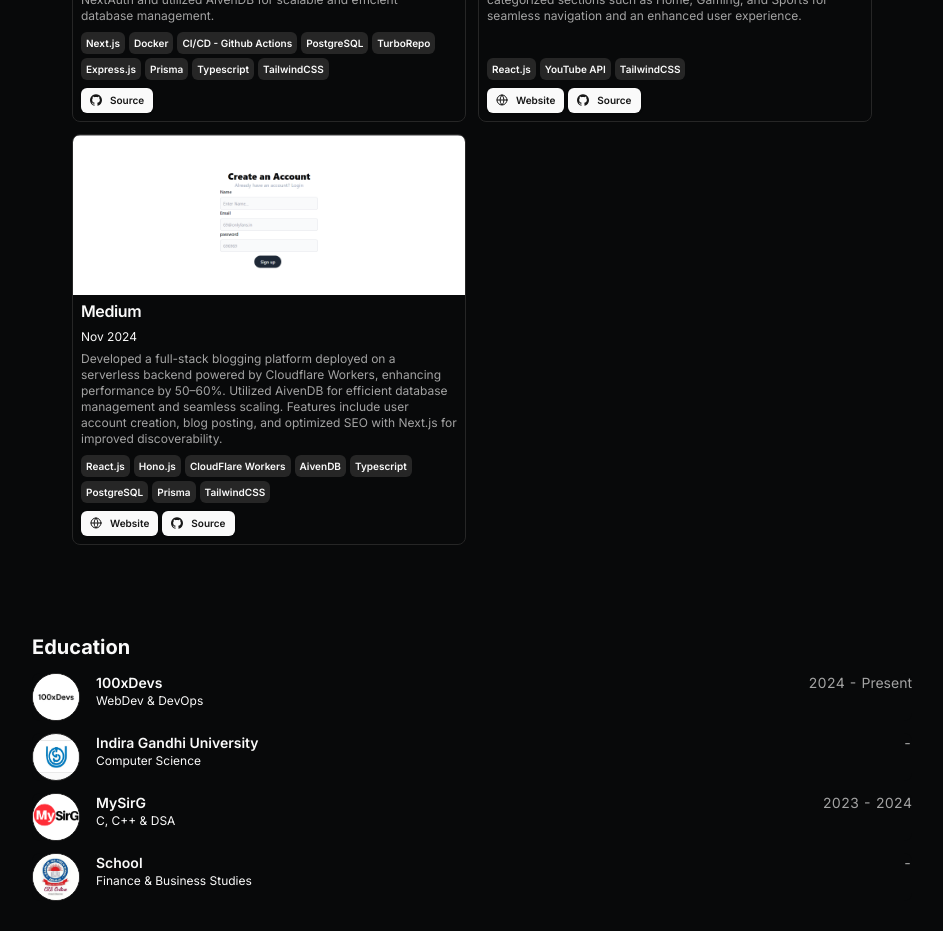
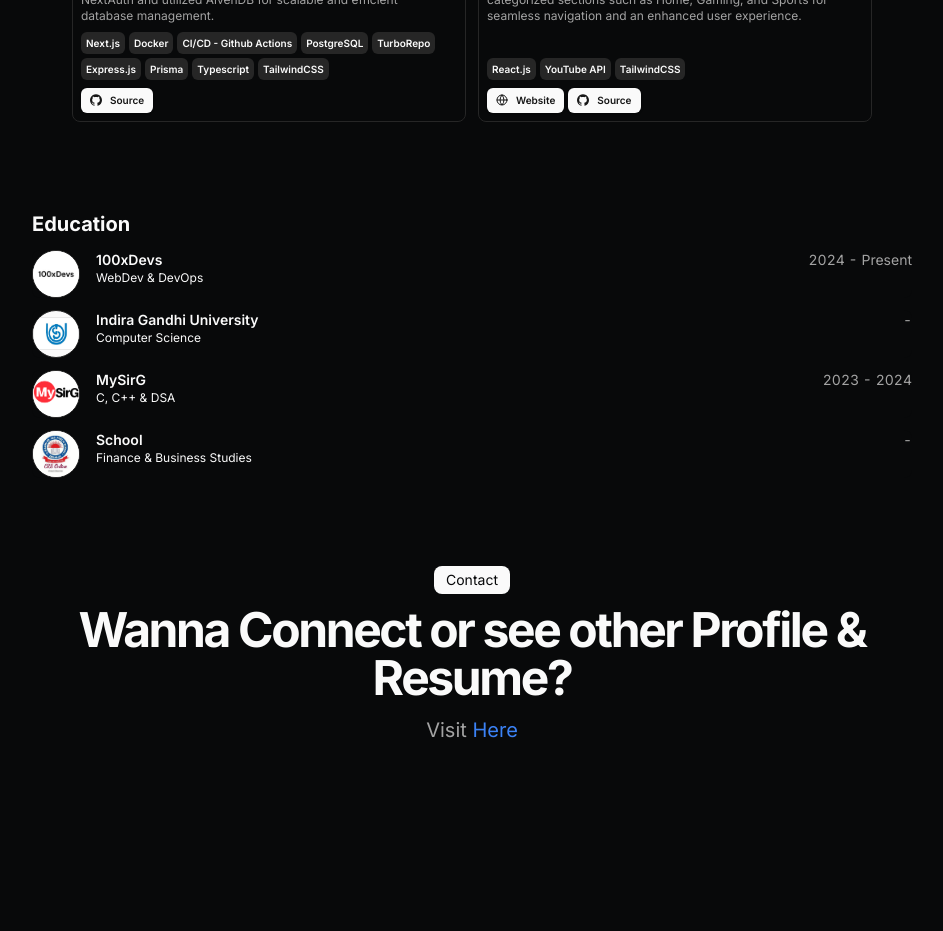
Before and after one commit to Aarav-Rawat/Portfolio_2_Next.js, a Next.js app: page / in a window 1280 px wide. Shown: the part 1620-2551 px from the top of the page, without its empty margins (168-1111 px from the left). After the commit the page ends 2516 px from the top, so only its background shows below. Built offline with nearby package versions, Linux system fonts and the light colour scheme.

Commit message:
medium removed

```diff
--- a/src/data/resume.tsx
+++ b/src/data/resume.tsx
@@ -258,38 +258,38 @@
 
 
 
-    {
-      title: "Medium",
-      href: "https://medium-aarav.vercel.app/",
-      dates: "Nov 2024",
-      active: true,
-      description:
-        "Developed a full-stack blogging platform deployed on a serverless backend powered by Cloudflare Workers, enhancing performance by 50–60%. Utilized AivenDB for efficient database management and seamless scaling. Features include user account creation, blog posting, and optimized SEO with Next.js for improved discoverability.",
-      technologies: [
-        "React.js",
-        "Hono.js",
-        "CloudFlare Workers",
-        "AivenDB",
-        "Typescript",
-        "PostgreSQL",
-        "Prisma",
-        "TailwindCSS",
-      ],
-      links: [
-        {
-          type: "Website",
-          href: "https://medium-aarav.vercel.app/",
-          icon: <Icons.globe className="size-3" />,
-        },
-        {
-          type: "Source",
-          href: "https://github.com/Aarav-Rawat/Medium",
-          icon: <Icons.github className="size-3" />,
-        },
-      ],
-      image: "/medium.png",
-      video: "",
-    },
+    // {
+    //   title: "Medium",
+    //   href: "https://medium-aarav.vercel.app/",
+    //   dates: "Nov 2024",
+    //   active: true,
+    //   description:
+    //     "Developed a full-stack blogging platform deployed on a serverless backend powered by Cloudflare Workers, enhancing performance by 50–60%. Utilized AivenDB for efficient database management and seamless scaling. Features include user account creation, blog posting, and optimized SEO with Next.js for improved discoverability.",
+    //   technologies: [
+    //     "React.js",
+    //     "Hono.js",
+    //     "CloudFlare Workers",
+    //     "AivenDB",
+    //     "Typescript",
+    //     "PostgreSQL",
+    //     "Prisma",
+    //     "TailwindCSS",
+    //   ],
+    //   links: [
+    //     {
+    //       type: "Website",
+    //       href: "https://medium-aarav.vercel.app/",
+    //       icon: <Icons.globe className="size-3" />,
+    //     },
+    //     {
+    //       type: "Source",
+    //       href: "https://github.com/Aarav-Rawat/Medium",
+    //       icon: <Icons.github className="size-3" />,
+    //     },
+    //   ],
+    //   image: "/medium.png",
+    //   video: "",
+    // },
 
 
 
```
